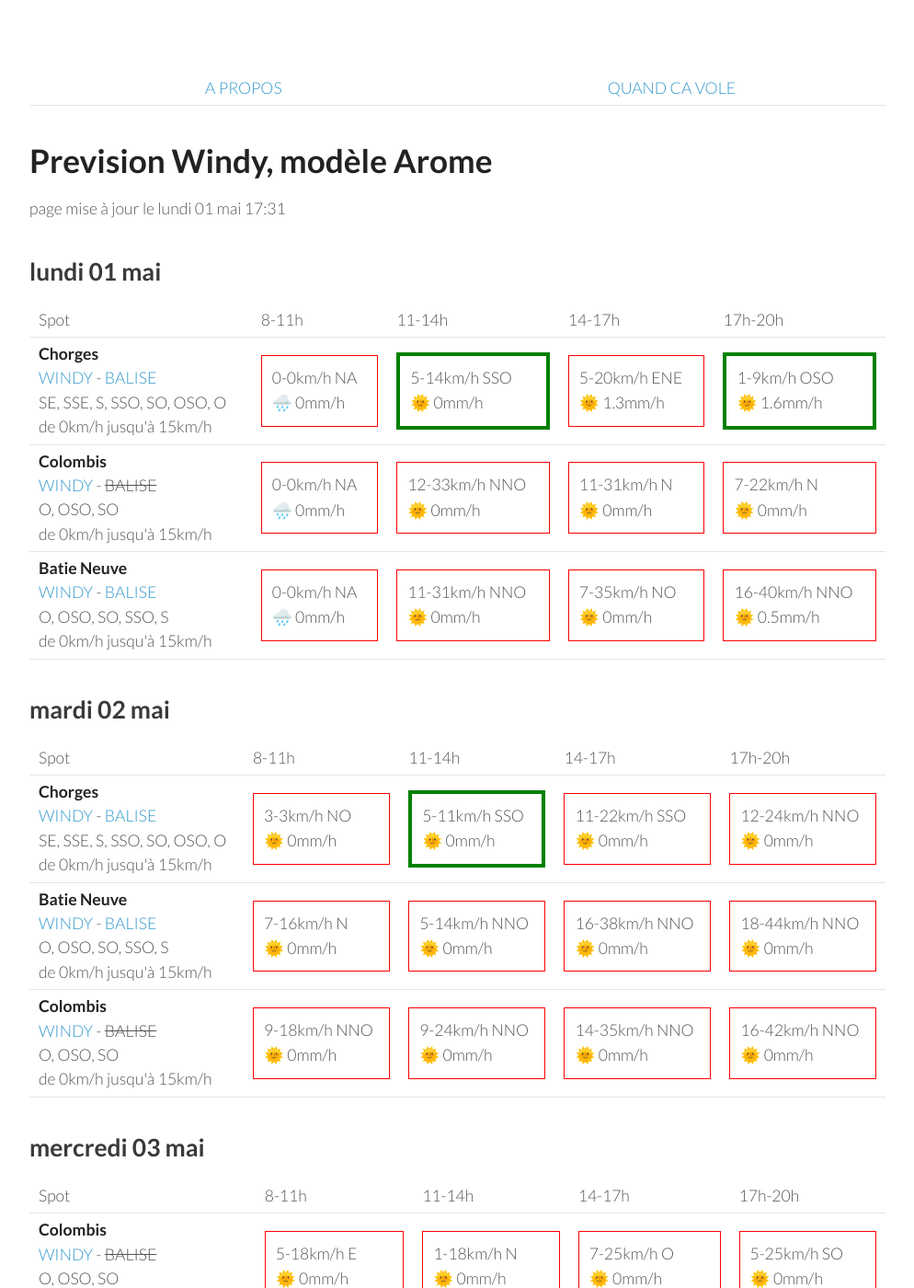
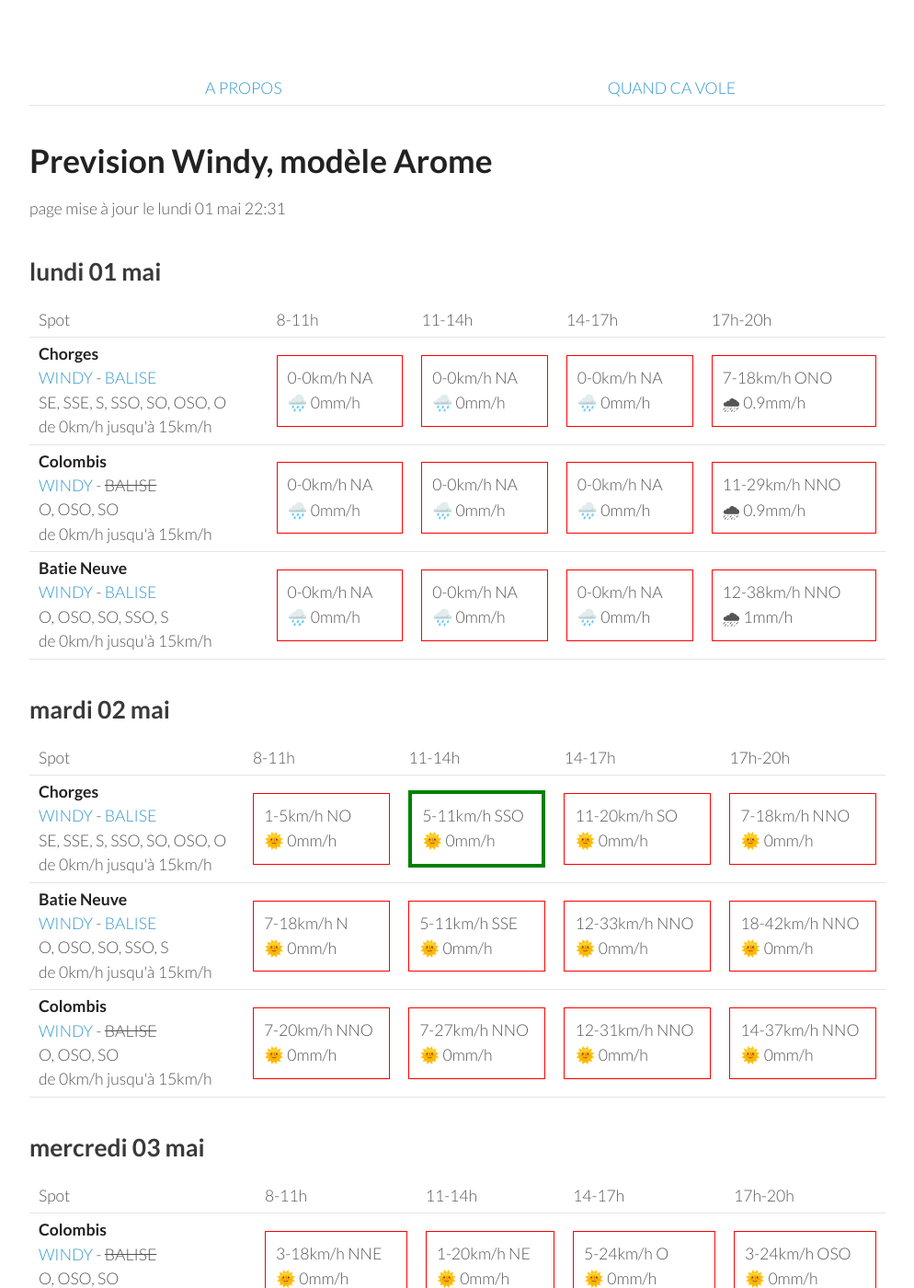
Before and after one commit to parapente-dans-le-nord/parapente-dans-le-nord.github.io, a Jekyll site: the page built from serre_poncon.markdown, in a window 1280 px wide and 1400 px high. Shown: the whole window at 92% size, without its empty margins (26-1020 px from the left). Built offline with Jekyll 4.4.1, drawn with Linux system fonts in a browser that asks for light colours; some of the changed text lies outside the part shown.

Commit message:
update index.markdown

```diff
--- a/serre_poncon.markdown
+++ b/serre_poncon.markdown
@@ -7,7 +7,7 @@ title:  "Tous les spots"
 {: .links}
 
 # Prevision Windy, modèle Arome
-page mise à jour le lundi 01 mai 17:31
+page mise à jour le lundi 01 mai 22:31
 
 ## lundi 01 mai
 
@@ -25,27 +25,27 @@ page mise à jour le lundi 01 mai 17:31
         <td><strong>Chorges</strong><br><a href="https://windy.com/44.578/6.280?44.559,6.262,10">WINDY</a> - <span class=""><a href="https://www.openwindmap.org/PP554">BALISE</a> </span><br> <span class="vent-favorable">SE, SSE, S, SSO, SO, OSO, O</span><br><span class="force-vent">de 0km/h jusqu'à 15km/h</span> </td>
 
             <td><div class="not-flyable"><p>0-0km/h NA</p><p>🌧️ 0mm/h</p></div></td>
-            <td><div class="flyable"><p>5-14km/h SSO</p><p>🌞 0mm/h</p></div></td>
-            <td><div class="not-flyable"><p>5-20km/h ENE</p><p>🌞 1.3mm/h</p></div></td>
-            <td><div class="flyable"><p>1-9km/h OSO</p><p>🌞 1.6mm/h</p></div></td>
+            <td><div class="not-flyable"><p>0-0km/h NA</p><p>🌧️ 0mm/h</p></div></td>
+            <td><div class="not-flyable"><p>0-0km/h NA</p><p>🌧️ 0mm/h</p></div></td>
+            <td><div class="not-flyable"><p>7-18km/h ONO</p><p>🌧 0.9mm/h</p></div></td>
 
     </tr>
 <tr>
         <td><strong>Colombis</strong><br><a href="https://windy.com/44.494/6.216?44.559,6.262,10">WINDY</a> - <span class="no-balise"> BALISE </span><br> <span class="vent-favorable">O, OSO, SO</span><br><span class="force-vent">de 0km/h jusqu'à 15km/h</span> </td>
 
             <td><div class="not-flyable"><p>0-0km/h NA</p><p>🌧️ 0mm/h</p></div></td>
-            <td><div class="not-flyable"><p>12-33km/h NNO</p><p>🌞 0mm/h</p></div></td>
-            <td><div class="not-flyable"><p>11-31km/h N</p><p>🌞 0mm/h</p></div></td>
-            <td><div class="not-flyable"><p>7-22km/h N</p><p>🌞 0mm/h</p></div></td>
+            <td><div class="not-flyable"><p>0-0km/h NA</p><p>🌧️ 0mm/h</p></div></td>
+            <td><div class="not-flyable"><p>0-0km/h NA</p><p>🌧️ 0mm/h</p></div></td>
+            <td><div class="not-flyable"><p>11-29km/h NNO</p><p>🌧 0.9mm/h</p></div></td>
 
     </tr>
 <tr>
         <td><strong>Batie Neuve</strong><br><a href="https://windy.com/44.584/6.236?44.559,6.262,10,m:eTtagly">WINDY</a> - <span class=""><a href="https://www.openwindmap.org/PP554">BALISE</a> </span><br> <span class="vent-favorable">O, OSO, SO, SSO, S</span><br><span class="force-vent">de 0km/h jusqu'à 15km/h</span> </td>
 
             <td><div class="not-flyable"><p>0-0km/h NA</p><p>🌧️ 0mm/h</p></div></td>
-            <td><div class="not-flyable"><p>11-31km/h NNO</p><p>🌞 0mm/h</p></div></td>
-            <td><div class="not-flyable"><p>7-35km/h NO</p><p>🌞 0mm/h</p></div></td>
-            <td><div class="not-flyable"><p>16-40km/h NNO</p><p>🌞 0.5mm/h</p></div></td>
+            <td><div class="not-flyable"><p>0-0km/h NA</p><p>🌧️ 0mm/h</p></div></td>
+            <td><div class="not-flyable"><p>0-0km/h NA</p><p>🌧️ 0mm/h</p></div></td>
+            <td><div class="not-flyable"><p>12-38km/h NNO</p><p>🌧 1mm/h</p></div></td>
 
     </tr>
 
@@ -67,30 +67,30 @@ page mise à jour le lundi 01 mai 17:31
 <tr>
         <td><strong>Chorges</strong><br><a href="https://windy.com/44.578/6.280?44.559,6.262,10">WINDY</a> - <span class=""><a href="https://www.openwindmap.org/PP554">BALISE</a> </span><br> <span class="vent-favorable">SE, SSE, S, SSO, SO, OSO, O</span><br><span class="force-vent">de 0km/h jusqu'à 15km/h</span> </td>
 
-            <td><div class="not-flyable"><p>3-3km/h NO</p><p>🌞 0mm/h</p></div></td>
+            <td><div class="not-flyable"><p>1-5km/h NO</p><p>🌞 0mm/h</p></div></td>
             <td><div class="flyable"><p>5-11km/h SSO</p><p>🌞 0mm/h</p></div></td>
-            <td><div class="not-flyable"><p>11-22km/h SSO</p><p>🌞 0mm/h</p></div></td>
-            <td><div class="not-flyable"><p>12-24km/h NNO</p><p>🌞 0mm/h</p></div></td>
+            <td><div class="not-flyable"><p>11-20km/h SO</p><p>🌞 0mm/h</p></div></td>
+            <td><div class="not-flyable"><p>7-18km/h NNO</p><p>🌞 0mm/h</p></div></td>
 
 
     </tr>
 <tr>
         <td><strong>Batie Neuve</strong><br><a href="https://windy.com/44.584/6.236?44.559,6.262,10,m:eTtagly">WINDY</a> - <span class=""><a href="https://www.openwindmap.org/PP554">BALISE</a> </span><br> <span class="vent-favorable">O, OSO, SO, SSO, S</span><br><span class="force-vent">de 0km/h jusqu'à 15km/h</span> </td>
 
-            <td><div class="not-flyable"><p>7-16km/h N</p><p>🌞 0mm/h</p></div></td>
-            <td><div class="not-flyable"><p>5-14km/h NNO</p><p>🌞 0mm/h</p></div></td>
-            <td><div class="not-flyable"><p>16-38km/h NNO</p><p>🌞 0mm/h</p></div></td>
-            <td><div class="not-flyable"><p>18-44km/h NNO</p><p>🌞 0mm/h</p></div></td>
+            <td><div class="not-flyable"><p>7-18km/h N</p><p>🌞 0mm/h</p></div></td>
+            <td><div class="not-flyable"><p>5-11km/h SSE</p><p>🌞 0mm/h</p></div></td>
+            <td><div class="not-flyable"><p>12-33km/h NNO</p><p>🌞 0mm/h</p></div></td>
+            <td><div class="not-flyable"><p>18-42km/h NNO</p><p>🌞 0mm/h</p></div></td>
 
 
     </tr>
 <tr>
         <td><strong>Colombis</strong><br><a href="https://windy.com/44.494/6.216?44.559,6.262,10">WINDY</a> - <span class="no-balise"> BALISE </span><br> <span class="vent-favorable">O, OSO, SO</span><br><span class="force-vent">de 0km/h jusqu'à 15km/h</span> </td>
 
-            <td><div class="not-flyable"><p>9-18km/h NNO</p><p>🌞 0mm/h</p></div></td>
-            <td><div class="not-flyable"><p>9-24km/h NNO</p><p>🌞 0mm/h</p></div></td>
-            <td><div class="not-flyable"><p>14-35km/h NNO</p><p>🌞 0mm/h</p></div></td>
-            <td><div class="not-flyable"><p>16-42km/h NNO</p><p>🌞 0mm/h</p></div></td>
+            <td><div class="not-flyable"><p>7-20km/h NNO</p><p>🌞 0mm/h</p></div></td>
+            <td><div class="not-flyable"><p>7-27km/h NNO</p><p>🌞 0mm/h</p></div></td>
+            <td><div class="not-flyable"><p>12-31km/h NNO</p><p>🌞 0mm/h</p></div></td>
+            <td><div class="not-flyable"><p>14-37km/h NNO</p><p>🌞 0mm/h</p></div></td>
 
 
     </tr>
@@ -113,29 +113,29 @@ page mise à jour le lundi 01 mai 17:31
 <tr>
         <td><strong>Colombis</strong><br><a href="https://windy.com/44.494/6.216?44.559,6.262,10">WINDY</a> - <span class="no-balise"> BALISE </span><br> <span class="vent-favorable">O, OSO, SO</span><br><span class="force-vent">de 0km/h jusqu'à 15km/h</span> </td>
 
-            <td><div class="not-flyable"><p>5-18km/h E</p><p>🌞 0mm/h</p></div></td>
-            <td><div class="not-flyable"><p>1-18km/h N</p><p>🌞 0mm/h</p></div></td>
-            <td><div class="not-flyable"><p>7-25km/h O</p><p>🌞 0mm/h</p></div></td>
-            <td><div class="not-flyable"><p>5-25km/h SO</p><p>🌞 0mm/h</p></div></td>
+            <td><div class="not-flyable"><p>3-18km/h NNE</p><p>🌞 0mm/h</p></div></td>
+            <td><div class="not-flyable"><p>1-20km/h NE</p><p>🌞 0mm/h</p></div></td>
+            <td><div class="not-flyable"><p>5-24km/h O</p><p>🌞 0mm/h</p></div></td>
+            <td><div class="not-flyable"><p>3-24km/h OSO</p><p>🌞 0mm/h</p></div></td>
 
 
     </tr>
 <tr>
         <td><strong>Batie Neuve</strong><br><a href="https://windy.com/44.584/6.236?44.559,6.262,10,m:eTtagly">WINDY</a> - <span class=""><a href="https://www.openwindmap.org/PP554">BALISE</a> </span><br> <span class="vent-favorable">O, OSO, SO, SSO, S</span><br><span class="force-vent">de 0km/h jusqu'à 15km/h</span> </td>
 
-            <td><div class="not-flyable"><p>3-18km/h ENE</p><p>🌞 0mm/h</p></div></td>
-            <td><div class="not-flyable"><p>1-20km/h SSO</p><p>🌞 0mm/h</p></div></td>
-            <td><div class="not-flyable"><p>7-29km/h SO</p><p>🌞 0mm/h</p></div></td>
-            <td><div class="not-flyable"><p>7-29km/h SSO</p><p>🌞 0mm/h</p></div></td>
+            <td><div class="not-flyable"><p>3-7km/h NNE</p><p>🌞 0mm/h</p></div></td>
+            <td><div class="not-flyable"><p>1-22km/h S</p><p>🌞 0mm/h</p></div></td>
+            <td><div class="not-flyable"><p>7-27km/h SO</p><p>🌞 0mm/h</p></div></td>
+            <td><div class="not-flyable"><p>7-31km/h SSO</p><p>🌞 0mm/h</p></div></td>
 
 
     </tr>
 <tr>
         <td><strong>Chorges</strong><br><a href="https://windy.com/44.578/6.280?44.559,6.262,10">WINDY</a> - <span class=""><a href="https://www.openwindmap.org/PP554">BALISE</a> </span><br> <span class="vent-favorable">SE, SSE, S, SSO, SO, OSO, O</span><br><span class="force-vent">de 0km/h jusqu'à 15km/h</span> </td>
 
-            <td><div class="not-flyable"><p>3-22km/h ENE</p><p>🌞 0mm/h</p></div></td>
-            <td><div class="not-flyable"><p>1-22km/h SSO</p><p>🌞 0mm/h</p></div></td>
-            <td><div class="not-flyable"><p>7-29km/h OSO</p><p>🌞 0mm/h</p></div></td>
+            <td><div class="not-flyable"><p>1-5km/h NE</p><p>🌞 0mm/h</p></div></td>
+            <td><div class="not-flyable"><p>1-24km/h S</p><p>🌞 0mm/h</p></div></td>
+            <td><div class="not-flyable"><p>7-27km/h OSO</p><p>🌞 0mm/h</p></div></td>
             <td><div class="not-flyable"><p>7-31km/h SSO</p><p>🌞 0mm/h</p></div></td>
 
 
@@ -161,15 +161,15 @@ page mise à jour le lundi 01 mai 17:31
 
             <td><div class="not-flyable"><p>3-14km/h E</p><p>🌞 0mm/h</p></div></td>
             <td><div class="not-flyable"><p>3-16km/h ONO</p><p>🌞 0mm/h</p></div></td>
-            <td><div class="not-flyable"><p>9-31km/h O</p><p>🌞 0mm/h</p></div></td>
-            <td><div class="not-flyable"><p>5-31km/h OSO</p><p>🌞 0mm/h</p></div></td>
+            <td><div class="not-flyable"><p>9-27km/h O</p><p>🌞 0mm/h</p></div></td>
+            <td><div class="not-flyable"><p>5-29km/h O</p><p>🌞 0mm/h</p></div></td>
 
 
     </tr>
 <tr>
         <td><strong>Batie Neuve</strong><br><a href="https://windy.com/44.584/6.236?44.559,6.262,10,m:eTtagly">WINDY</a> - <span class=""><a href="https://www.openwindmap.org/PP554">BALISE</a> </span><br> <span class="vent-favorable">O, OSO, SO, SSO, S</span><br><span class="force-vent">de 0km/h jusqu'à 15km/h</span> </td>
 
-            <td><div class="not-flyable"><p>3-11km/h NE</p><p>🌞 0mm/h</p></div></td>
+            <td><div class="not-flyable"><p>3-12km/h NE</p><p>🌞 0mm/h</p></div></td>
             <td><div class="not-flyable"><p>3-20km/h SSO</p><p>🌞 0mm/h</p></div></td>
             <td><div class="not-flyable"><p>7-31km/h SO</p><p>🌞 0mm/h</p></div></td>
             <td><div class="not-flyable"><p>7-33km/h SSO</p><p>🌞 0mm/h</p></div></td>
@@ -180,9 +180,9 @@ page mise à jour le lundi 01 mai 17:31
         <td><strong>Chorges</strong><br><a href="https://windy.com/44.578/6.280?44.559,6.262,10">WINDY</a> - <span class=""><a href="https://www.openwindmap.org/PP554">BALISE</a> </span><br> <span class="vent-favorable">SE, SSE, S, SSO, SO, OSO, O</span><br><span class="force-vent">de 0km/h jusqu'à 15km/h</span> </td>
 
             <td><div class="not-flyable"><p>3-12km/h NE</p><p>🌞 0mm/h</p></div></td>
-            <td><div class="not-flyable"><p>3-22km/h SO</p><p>🌞 0mm/h</p></div></td>
+            <td><div class="not-flyable"><p>3-20km/h SO</p><p>🌞 0mm/h</p></div></td>
             <td><div class="not-flyable"><p>7-31km/h OSO</p><p>🌞 0mm/h</p></div></td>
-            <td><div class="not-flyable"><p>7-33km/h SSO</p><p>🌞 0mm/h</p></div></td>
+            <td><div class="not-flyable"><p>7-33km/h SO</p><p>🌞 0mm/h</p></div></td>
 
 
     </tr>
@@ -206,9 +206,9 @@ page mise à jour le lundi 01 mai 17:31
         <td><strong>Colombis</strong><br><a href="https://windy.com/44.494/6.216?44.559,6.262,10">WINDY</a> - <span class="no-balise"> BALISE </span><br> <span class="vent-favorable">O, OSO, SO</span><br><span class="force-vent">de 0km/h jusqu'à 15km/h</span> </td>
 
             <td><div class="not-flyable"><p>3-12km/h E</p><p>🌞 0mm/h</p></div></td>
-            <td><div class="not-flyable"><p>3-16km/h O</p><p>🌞 0mm/h</p></div></td>
-            <td><div class="not-flyable"><p>9-27km/h OSO</p><p>🌞 0mm/h</p></div></td>
-            <td><div class="not-flyable"><p>9-29km/h OSO</p><p>🌞 0mm/h</p></div></td>
+            <td><div class="flyable"><p>1-14km/h O</p><p>🌞 0mm/h</p></div></td>
+            <td><div class="not-flyable"><p>7-24km/h OSO</p><p>🌞 0mm/h</p></div></td>
+            <td><div class="not-flyable"><p>11-31km/h OSO</p><p>🌞 0mm/h</p></div></td>
 
 
     </tr>
@@ -216,9 +216,9 @@ page mise à jour le lundi 01 mai 17:31
         <td><strong>Batie Neuve</strong><br><a href="https://windy.com/44.584/6.236?44.559,6.262,10,m:eTtagly">WINDY</a> - <span class=""><a href="https://www.openwindmap.org/PP554">BALISE</a> </span><br> <span class="vent-favorable">O, OSO, SO, SSO, S</span><br><span class="force-vent">de 0km/h jusqu'à 15km/h</span> </td>
 
             <td><div class="not-flyable"><p>3-11km/h NE</p><p>🌞 0mm/h</p></div></td>
-            <td><div class="not-flyable"><p>3-20km/h SSO</p><p>🌞 0mm/h</p></div></td>
-            <td><div class="not-flyable"><p>7-33km/h SO</p><p>🌞 0mm/h</p></div></td>
-            <td><div class="not-flyable"><p>9-35km/h OSO</p><p>🌞 0mm/h</p></div></td>
+            <td><div class="not-flyable"><p>5-20km/h SSO</p><p>🌞 0mm/h</p></div></td>
+            <td><div class="not-flyable"><p>7-27km/h SO</p><p>🌞 0mm/h</p></div></td>
+            <td><div class="not-flyable"><p>7-33km/h OSO</p><p>🌧 0.2mm/h</p></div></td>
 
 
     </tr>
@@ -226,9 +226,9 @@ page mise à jour le lundi 01 mai 17:31
         <td><strong>Chorges</strong><br><a href="https://windy.com/44.578/6.280?44.559,6.262,10">WINDY</a> - <span class=""><a href="https://www.openwindmap.org/PP554">BALISE</a> </span><br> <span class="vent-favorable">SE, SSE, S, SSO, SO, OSO, O</span><br><span class="force-vent">de 0km/h jusqu'à 15km/h</span> </td>
 
             <td><div class="not-flyable"><p>3-11km/h NE</p><p>🌞 0mm/h</p></div></td>
-            <td><div class="not-flyable"><p>3-20km/h SO</p><p>🌞 0mm/h</p></div></td>
-            <td><div class="not-flyable"><p>7-33km/h SO</p><p>🌞 0mm/h</p></div></td>
-            <td><div class="not-flyable"><p>9-35km/h OSO</p><p>🌧 0.2mm/h</p></div></td>
+            <td><div class="not-flyable"><p>3-20km/h SSO</p><p>🌞 0mm/h</p></div></td>
+            <td><div class="not-flyable"><p>7-27km/h SO</p><p>🌞 0mm/h</p></div></td>
+            <td><div class="not-flyable"><p>7-33km/h OSO</p><p>🌧 0.3mm/h</p></div></td>
 
 
     </tr>
@@ -252,9 +252,9 @@ page mise à jour le lundi 01 mai 17:31
         <td><strong>Colombis</strong><br><a href="https://windy.com/44.494/6.216?44.559,6.262,10">WINDY</a> - <span class="no-balise"> BALISE </span><br> <span class="vent-favorable">O, OSO, SO</span><br><span class="force-vent">de 0km/h jusqu'à 15km/h</span> </td>
 
             <td><div class="not-flyable"><p>3-12km/h ENE</p><p>🌞 0mm/h</p></div></td>
-            <td><div class="flyable"><p>3-14km/h O</p><p>🌞 0mm/h</p></div></td>
-            <td><div class="not-flyable"><p>5-25km/h SO</p><p>🌞 0mm/h</p></div></td>
-            <td><div class="not-flyable"><p>1-27km/h SO</p><p>🌧 2.7mm/h</p></div></td>
+            <td><div class="flyable"><p>1-14km/h OSO</p><p>🌞 0mm/h</p></div></td>
+            <td><div class="not-flyable"><p>5-25km/h O</p><p>🌞 0mm/h</p></div></td>
+            <td><div class="not-flyable"><p>9-31km/h S</p><p>🌧 0.8mm/h</p></div></td>
 
 
     </tr>
@@ -262,19 +262,19 @@ page mise à jour le lundi 01 mai 17:31
         <td><strong>Batie Neuve</strong><br><a href="https://windy.com/44.584/6.236?44.559,6.262,10,m:eTtagly">WINDY</a> - <span class=""><a href="https://www.openwindmap.org/PP554">BALISE</a> </span><br> <span class="vent-favorable">O, OSO, SO, SSO, S</span><br><span class="force-vent">de 0km/h jusqu'à 15km/h</span> </td>
 
             <td><div class="not-flyable"><p>3-12km/h NE</p><p>🌞 0mm/h</p></div></td>
-            <td><div class="not-flyable"><p>3-20km/h SSO</p><p>🌞 0mm/h</p></div></td>
-            <td><div class="not-flyable"><p>5-31km/h SO</p><p>🌧 0.4mm/h</p></div></td>
-            <td><div class="not-flyable"><p>3-33km/h ENE</p><p>🌧 1.8mm/h</p></div></td>
+            <td><div class="not-flyable"><p>3-20km/h S</p><p>🌞 0mm/h</p></div></td>
+            <td><div class="not-flyable"><p>7-31km/h SO</p><p>🌞 0mm/h</p></div></td>
+            <td><div class="not-flyable"><p>11-38km/h SSO</p><p>🌞 0mm/h</p></div></td>
 
 
     </tr>
 <tr>
         <td><strong>Chorges</strong><br><a href="https://windy.com/44.578/6.280?44.559,6.262,10">WINDY</a> - <span class=""><a href="https://www.openwindmap.org/PP554">BALISE</a> </span><br> <span class="vent-favorable">SE, SSE, S, SSO, SO, OSO, O</span><br><span class="force-vent">de 0km/h jusqu'à 15km/h</span> </td>
 
-            <td><div class="not-flyable"><p>3-12km/h NE</p><p>🌞 0mm/h</p></div></td>
-            <td><div class="not-flyable"><p>3-20km/h SO</p><p>🌞 0mm/h</p></div></td>
-            <td><div class="not-flyable"><p>5-31km/h SO</p><p>🌧 0.4mm/h</p></div></td>
-            <td><div class="not-flyable"><p>1-33km/h NE</p><p>🌧 2mm/h</p></div></td>
+            <td><div class="not-flyable"><p>5-14km/h NE</p><p>🌞 0mm/h</p></div></td>
+            <td><div class="not-flyable"><p>3-20km/h SSO</p><p>🌞 0mm/h</p></div></td>
+            <td><div class="not-flyable"><p>7-31km/h SO</p><p>🌞 0mm/h</p></div></td>
+            <td><div class="not-flyable"><p>11-38km/h SSO</p><p>🌞 0mm/h</p></div></td>
 
 
     </tr>
```
